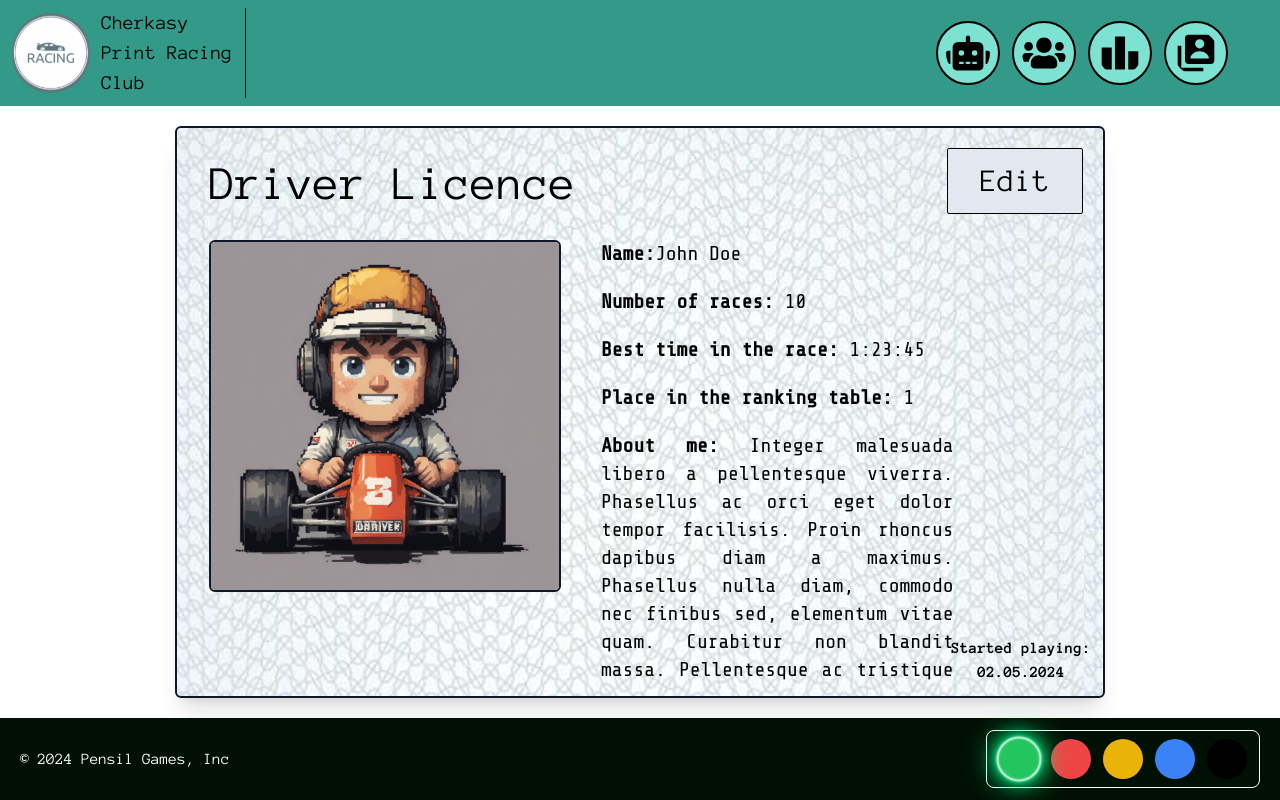
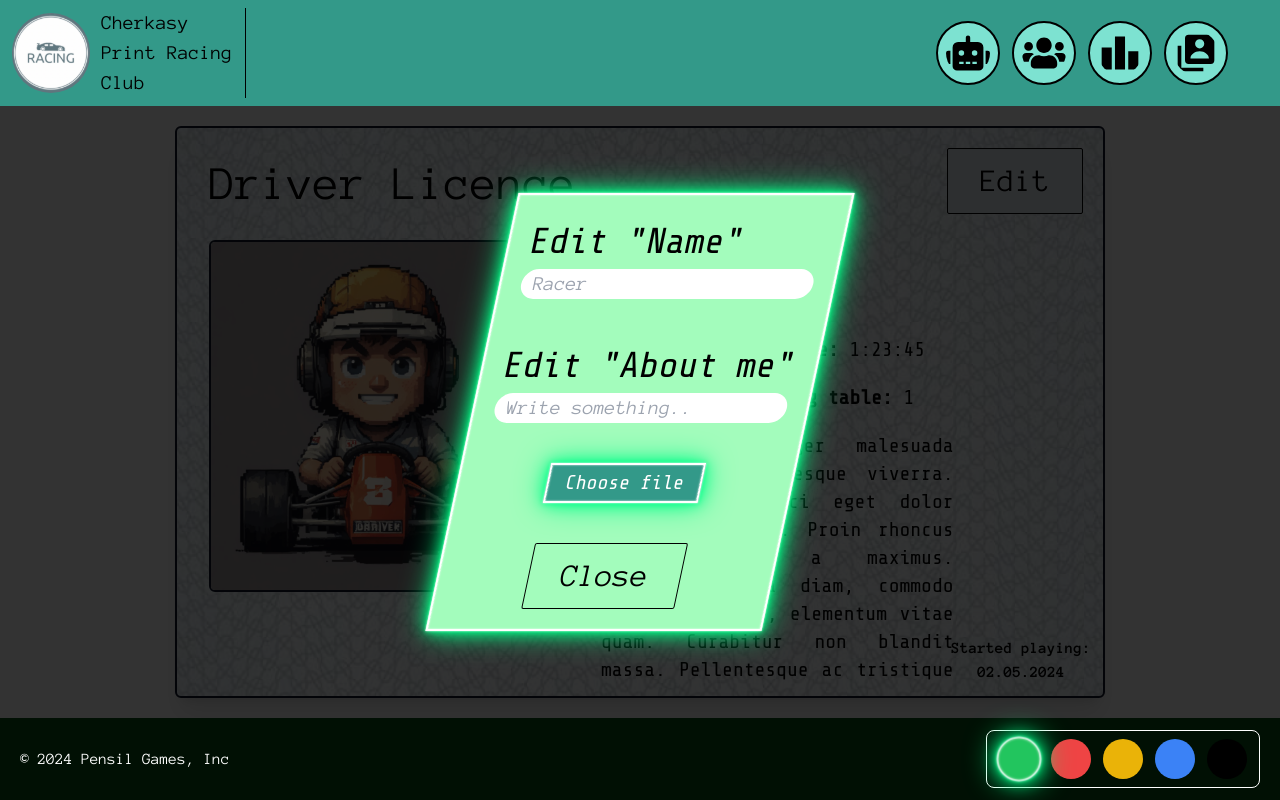
Before and after one commit to AlexTkCk/diploma_everlabs, a React (Create React App) app in the folder client/: page /account in a window 1280 px wide. Both pictures are taken after a click on the button "Edit". Built offline with nearby package versions, Linux system fonts and the light colour scheme.

Commit message:
L-6-Account/added editModal as component, u can rewrite name, "about me" and pic of user, after reload of page info will be return to start state, will fixed after adding the API

```diff
--- /dev/null
+++ b/client/src/components/EditModal.tsx
@@ -0,0 +1,76 @@
+import React, { useContext, useState } from "react";
+import Input from "./Input";
+import Button from "./Button";
+import { themeContext } from "../context/ThemeContext";
+
+type TEditModal = {
+  isOpen: boolean;
+  handler: () => void;
+  onSave: (
+    newName: string,
+    newAbout: string,
+    newProfileImg: File | null
+  ) => void;
+};
+
+const EditModal: React.FC<TEditModal> = ({ isOpen, handler, onSave }) => {
+  const { themeConfig } = useContext(themeContext);
+  const [newName, setNewName] = useState("");
+  const [newAbout, setNewAbout] = useState("");
+  const [newProfileImg, setNewProfileimg] = useState<File | null>(null);
+
+  if (!isOpen) return null;
+
+  const handleSave = () => {
+    onSave(newName, newAbout, newProfileImg);
+    handler();
+  };
+
+  return (
+    <div className={"fixed top-0 left-0 w-full h-full grid place-items-center"}>
+      <div
+        className={"absolute top-0 left-0 w-full h-full bg-black opacity-80"}
+        onClick={handler}
+      ></div>
+      <div
+        className={`w-fit -skew-x-12 ${themeConfig.neon} ${themeConfig.info} py-5 border-2 px-5`}
+      >
+        <div className={"mx-auto flex flex-col gap-10"}>
+          <Input
+            placeholder={"Racer"}
+            changeHandler={(e) => setNewName(e.target.value)}
+            labelText={'Edit "Name"'}
+          />
+          <Input
+            placeholder={"Write something.."}
+            changeHandler={(e) => setNewAbout(e.target.value)}
+            labelText={'Edit "About me"'}
+          />
+          <div>
+            <label
+              htmlFor="file"
+              className={`${themeConfig.secondary} border-2 ${themeConfig.neon} flex items-center text-white text-xl font-primary h-10 w-fit p-4 mx-auto cursor-pointer`}
+            >
+              Choose file
+            </label>
+            <input
+              className="hidden"
+              type="file"
+              id="file"
+              onChange={(e) => setNewProfileimg(e.target.files?.[0] || null)}
+            />
+          </div>
+
+          <Button
+            handler={handleSave}
+            buttonClassName={`w-fit mx-auto hover:shadow-buttonHover hover:shadow-blue-500 transition-all duration-500 hover:text-white ${themeConfig.accent} ${themeConfig.info}`}
+          >
+            Close
+          </Button>
+        </div>
+      </div>
+    </div>
+  );
+};
+
+export default EditModal;
--- a/client/src/components/Input.tsx
+++ b/client/src/components/Input.tsx
@@ -1,19 +1,29 @@
-import React from 'react';
+import React from "react";
 
 type TInput = {
-    placeholder? : string;
-    labelText: string;
-    changeHandler: () => void,
-    type?: 'text' | 'password'
-}
+  placeholder?: string;
+  labelText: string;
+  changeHandler: (e: any) => void;
+  type?: "text" | "password";
+};
 
-const Input = ({placeholder='', labelText, changeHandler, type='text'}: TInput) => {
-    return (
-        <label className={'flex flex-col font-primary text-title-lg'}>
-            {labelText}
-            <input onChange={changeHandler} type={type} placeholder={placeholder} className={'font-secondary text-label-lg rounded-full px-3'}/>
-        </label>
-    );
+const Input = ({
+  placeholder = "",
+  labelText,
+  changeHandler,
+  type = "text",
+}: TInput) => {
+  return (
+    <label className={"flex flex-col font-primary text-title-lg"}>
+      {labelText}
+      <input
+        onChange={changeHandler}
+        type={type}
+        placeholder={placeholder}
+        className={"font-secondary text-label-lg rounded-full px-3"}
+      />
+    </label>
+  );
 };
 
 export default Input;
--- a/client/src/pages/Account.tsx
+++ b/client/src/pages/Account.tsx
@@ -1,11 +1,15 @@
-import React from "react";
+import React, { useState, useContext } from "react";
 import { pageVariants } from "../styles/variants";
 import { motion } from "framer-motion";
 import user_avatar from "../assets/user_avatar.jpeg";
 import Button from "../components/Button";
+import EditModal from "../components/EditModal";
+import { themeContext } from "../context/ThemeContext";
 
 const Account = () => {
-  const data = {
+  const { themeConfig } = useContext(themeContext);
+  const [isEditModalOpen, setIsEditModalOpen] = useState(false);
+  const [data, setData] = useState({
     name: "John Doe",
     numberOfRaces: "10",
     bestTime: "1:23:45",
@@ -13,7 +17,32 @@ const Account = () => {
     about:
       "Integer malesuada libero a pellentesque viverra. Phasellus ac orci eget dolor tempor facilisis. Proin rhoncus dapibus diam a maximus. Phasellus nulla diam, commodo nec finibus sed, elementum vitae quam. Curabitur non blandit massa. Pellentesque ac tristique justo.",
     startedPlaying: "02.05.2024",
+    profileImg: user_avatar,
+  });
+
+  const openEditModal = () => {
+    setIsEditModalOpen(true);
   };
+  const closeEditModal = () => {
+    setIsEditModalOpen(false);
+  };
+
+  const handleSave = (
+    newName: string,
+    newAbout: string,
+    newProfileImg: File | null
+  ) => {
+    setData({
+      ...data,
+      name: newName,
+      about: newAbout,
+      profileImg: newProfileImg
+        ? URL.createObjectURL(newProfileImg)
+        : data.profileImg,
+    });
+    closeEditModal();
+  };
+
   return (
     <motion.div
       className={
@@ -29,7 +58,7 @@ const Account = () => {
         <div className="h-full flex flex-row gap-10">
           <img
             className="h-[80%] rounded-md border-2 border-slate-900"
-            src={user_avatar}
+            src={data.profileImg}
             alt="user_avatar"
           />
           <div className="flex flex-col gap-5 font-primary text-xl">
@@ -58,13 +87,18 @@ const Account = () => {
             Started playing: <br /> {data.startedPlaying}
           </p>
           <Button
-            buttonClassName="absolute top-5 right-5 bg-slate-200"
-            handler={() => {}}
+            buttonClassName={`absolute top-5 right-5 bg-slate-200 hover:shadow-buttonHover hover:shadow-blue-500 transition-all duration-500 hover:text-white ${themeConfig.accent} ${themeConfig.info}`}
+            handler={openEditModal}
           >
             Edit
           </Button>
         </div>
       </div>
+      <EditModal
+        isOpen={isEditModalOpen}
+        handler={closeEditModal}
+        onSave={handleSave}
+      />
     </motion.div>
   );
 };
```
